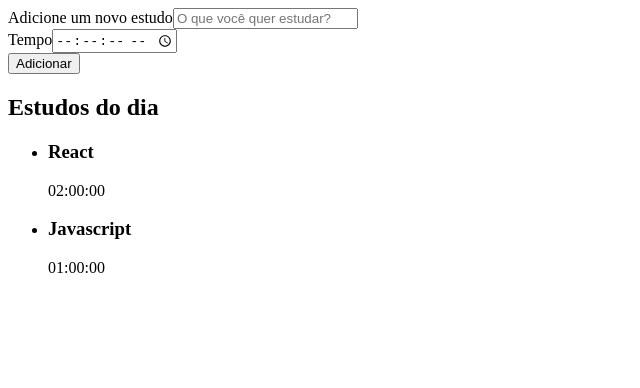
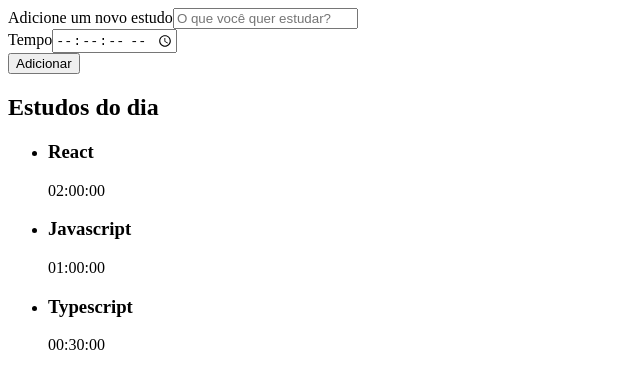
Before and after one commit to WhiteArct1c/cursos-alura, a React (Vite) app in the folder ReactJS/React - escrevendo com typescript/alura-studies/: page / in a window 1280 px wide. Shown: the top 388 px of the page, without its empty margins (0-640 px from the left). Built offline with nearby package versions, Linux system fonts and the light colour scheme; the HTML template or start-up script is replaced by a standard one.

Commit message:
feat: add items on the list with map

```diff
--- a/ReactJS/React - escrevendo com typescript/alura-studies/src/components/List/index.tsx
+++ b/ReactJS/React - escrevendo com typescript/alura-studies/src/components/List/index.tsx
@@ -1,18 +1,31 @@
 import React from "react";
 
 function List() {
+   const tarefas = [{
+      nome: "React",
+      tempo: "02:00:00"
+   }, {
+      nome: "Javascript",
+      tempo: "01:00:00"
+   }, {
+      nome: "Typescript",
+      tempo: "00:30:00"
+   }];
+
    return (
       <aside>
          <h2>Estudos do dia</h2>
          <ul>
-         <li>
-            <h3>React</h3>
-            <span>02:00:00</span>
+            {
+               tarefas.map((item, index) => {
+                  return (
+                     <li key={index}>
+                        <h3>{item.nome}</h3>
+                        <span>{item.tempo}</span>
                      </li>
-         <li>
-            <h3>Javascript</h3>
-            <span>01:00:00</span>
-         </li>
+                  );
+               })
+            }
          </ul>
       </aside>
    );
```
Lines whose indentation alone changed are shown as unchanged.
